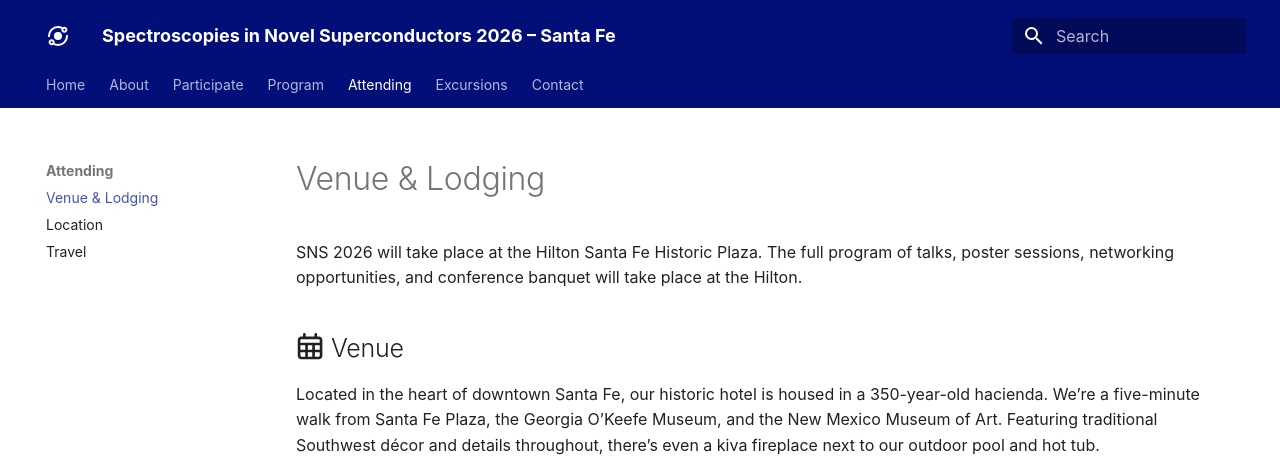
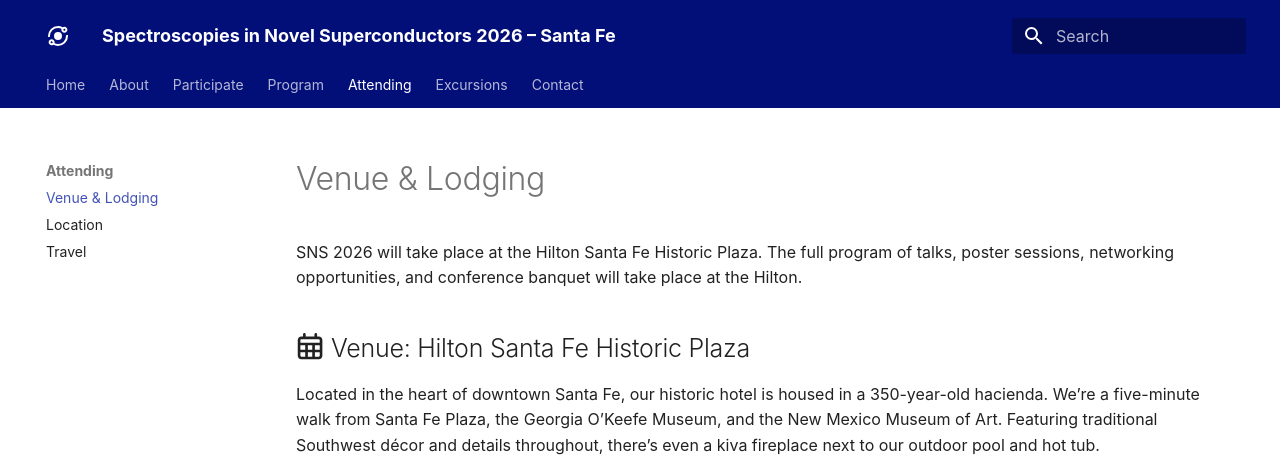
Before and after one commit to SNS2026/SNS2026.github.io, an MkDocs documentation site: the page built from docs/venue.md, in a window 1280 px wide and 1374 px high. Shown: the top 475 px of the window. Built offline with MkDocs 1.6.1 and Material for MkDocs 9.7.7, drawn with Linux system fonts in a browser that asks for light colours; some web fonts are replaced; grey boxes are pictures that could not be loaded.

Commit message:
Update venue.md

```diff
--- a/docs/venue.md
+++ b/docs/venue.md
@@ -7,7 +7,7 @@ title: Venue & Lodging
 SNS 2026 will take place at the Hilton Santa Fe Historic Plaza.
 The full program of talks, poster sessions, networking opportunities, and conference banquet will take place at the Hilton.
 
-## :fontawesome-regular-calendar-days: Venue
+## :fontawesome-regular-calendar-days: Venue: Hilton Santa Fe Historic Plaza
 Located in the heart of downtown Santa Fe, our historic hotel is housed in a 350-year-old hacienda. We’re a five-minute walk from Santa Fe Plaza, the Georgia O’Keefe Museum, and the New Mexico Museum of Art. Featuring traditional Southwest décor and details throughout, there’s even a kiva fireplace next to our outdoor pool and hot tub.
 
 <iframe src="https://www.google.com/maps/embed?pb=!1m18!1m12!1m3!1d6481.144239742608!2d-105.9451457229955!3d35.68753632962547!2m3!1f0!2f0!3f0!3m2!1i1024!2i768!4f13.1!3m3!1m2!1s0x87185040f211e65d%3A0xc4c188e1b465b272!2sHilton%20Santa%20Fe%20Historic%20Plaza!5e0!3m2!1sen!2sus!4v1776718504666!5m2!1sen!2sus" width="600" height="450" style="border:0;" allowfullscreen="" loading="lazy" referrerpolicy="no-referrer-when-downgrade"></iframe>
```
